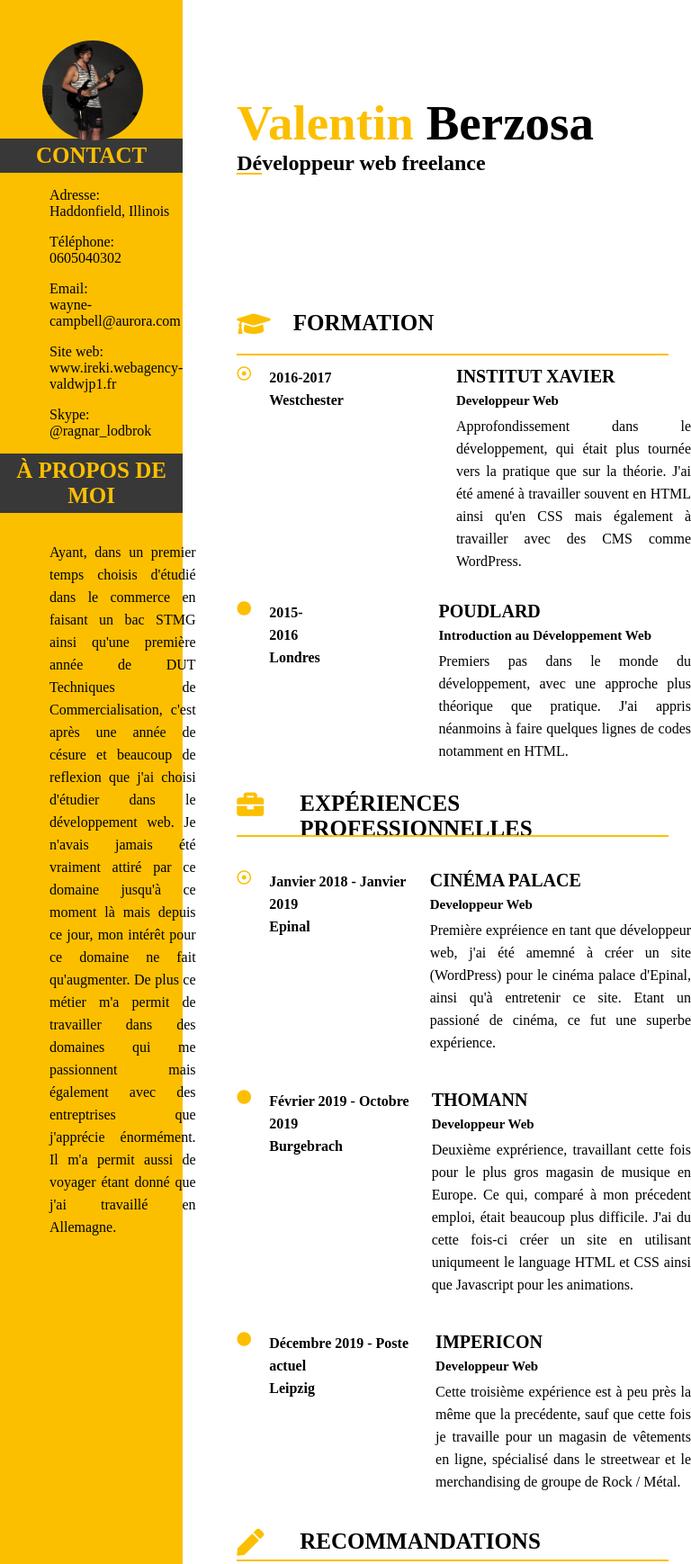
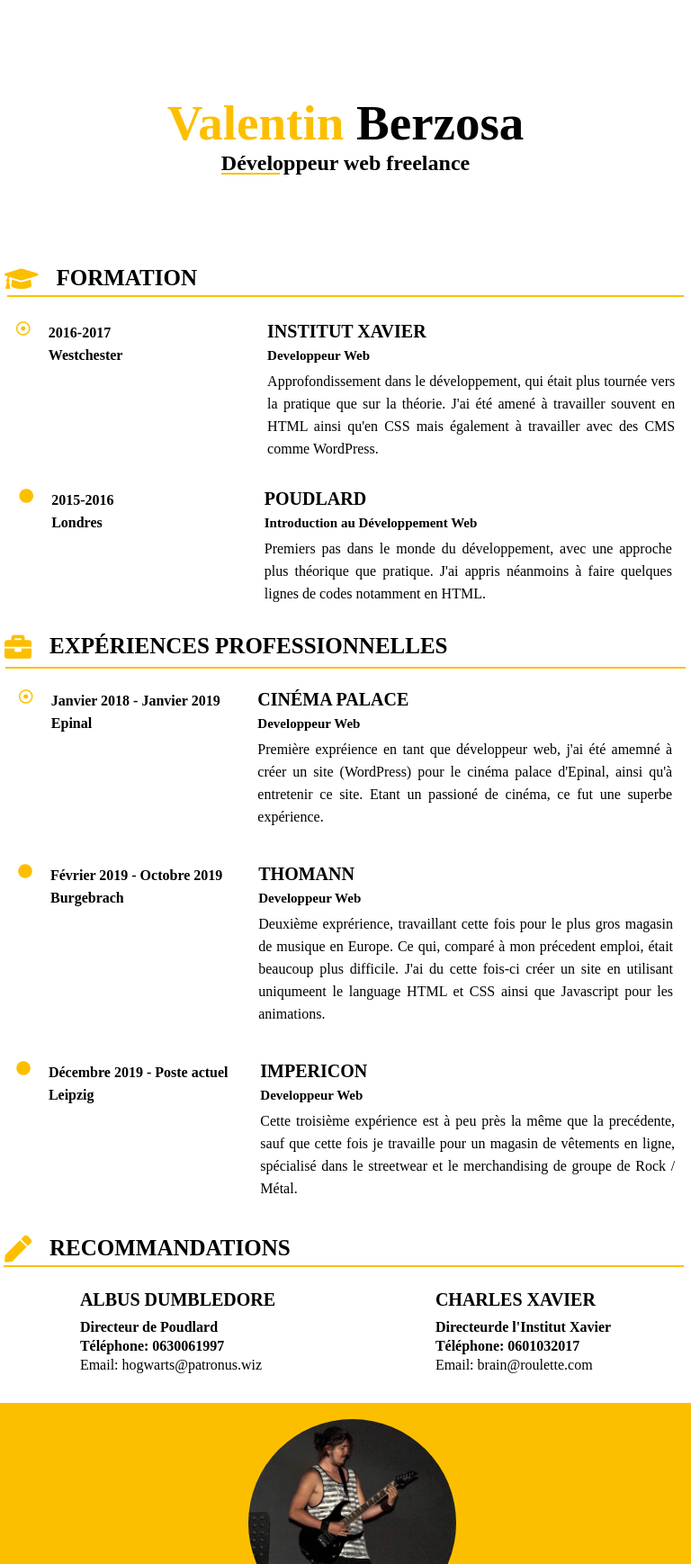
Before and after one commit to V1999-30/Mon_CV, a plain HTML site: page index.html in a window 768 px wide. Shown: the top 1738 px of the page at 90% size. Drawn offline with Linux system fonts and the light colour scheme.

Commit message:
Ajout du Responsive en version Tablette

```diff
--- a/index.css
+++ b/index.css
@@ -768,3 +768,127 @@ a
     	padding: 10px 6px 10px 22px
 	}
 }
+
+/*------------------------Responsive Tablette-----------------------*/
+@media all and (min-width: 768px) and (max-width: 1023px)
+{
+	body
+	{
+		display: initial;
+	}
+
+	#first
+	{
+		padding-left: 0px;
+	}
+
+	/*---partie principale----*/
+	#title
+	{
+		margin: 50px 0px 100px 0px;
+		text-align: center;
+	}
+
+	#title span
+	{
+	    left: 32%;
+	    width: 8.5%;
+	}
+
+	/*-----Formation-----*/
+	#head-study
+	{
+		padding-left: 5px;
+	}
+
+	.cap
+	{
+		padding-right: 20px
+	}
+
+	#study span
+	{
+		top: 8%;
+    	left: 1%;
+    	width: 98%;
+	}
+
+	/*-----Expérience Professionelle----*/
+	#overhead
+	{
+		padding-left: 5px;
+	}
+
+	.case
+	{
+		padding-right: 20px;
+	}
+
+	#work span
+	{
+	    top: 5.5%;
+    	left: 0.75%;
+    	width: 98.5%;
+	}
+
+	/*-----recommandation-----*/
+	#head-recommandation
+	{
+		padding-left: 5px;
+	}
+
+	.pen
+	{
+		padding-right: 20px;
+	}
+
+	#recommandation span
+	{
+		top: 21%;
+    	left: 0.5%;
+    	width: 98.5%;
+	}
+
+	#move
+	{
+		padding-top: 30px;
+		margin-bottom: 30px;
+	}
+
+	/*----------------------------Partie Personnelle-------------------*/
+	#personal
+	{
+    	width: 100%;
+    	padding-top: 35%;
+	}
+
+	img
+	{
+		top: 2%;
+    	left: 36%;
+    	width: 30%;
+	}
+
+	#contact p
+	{
+    	padding-left: 17px;
+	}
+
+	#about_me p
+	{
+	    width: 96%;
+    	padding: 9px 6px 10px 18px;
+	    margin: 0;
+	}
+
+	#hobbies
+	{
+		text-align: center;
+	}
+
+	#hobbies i
+	{
+		font-size: 35px;
+    	margin: 20px;
+	}
+}
```
